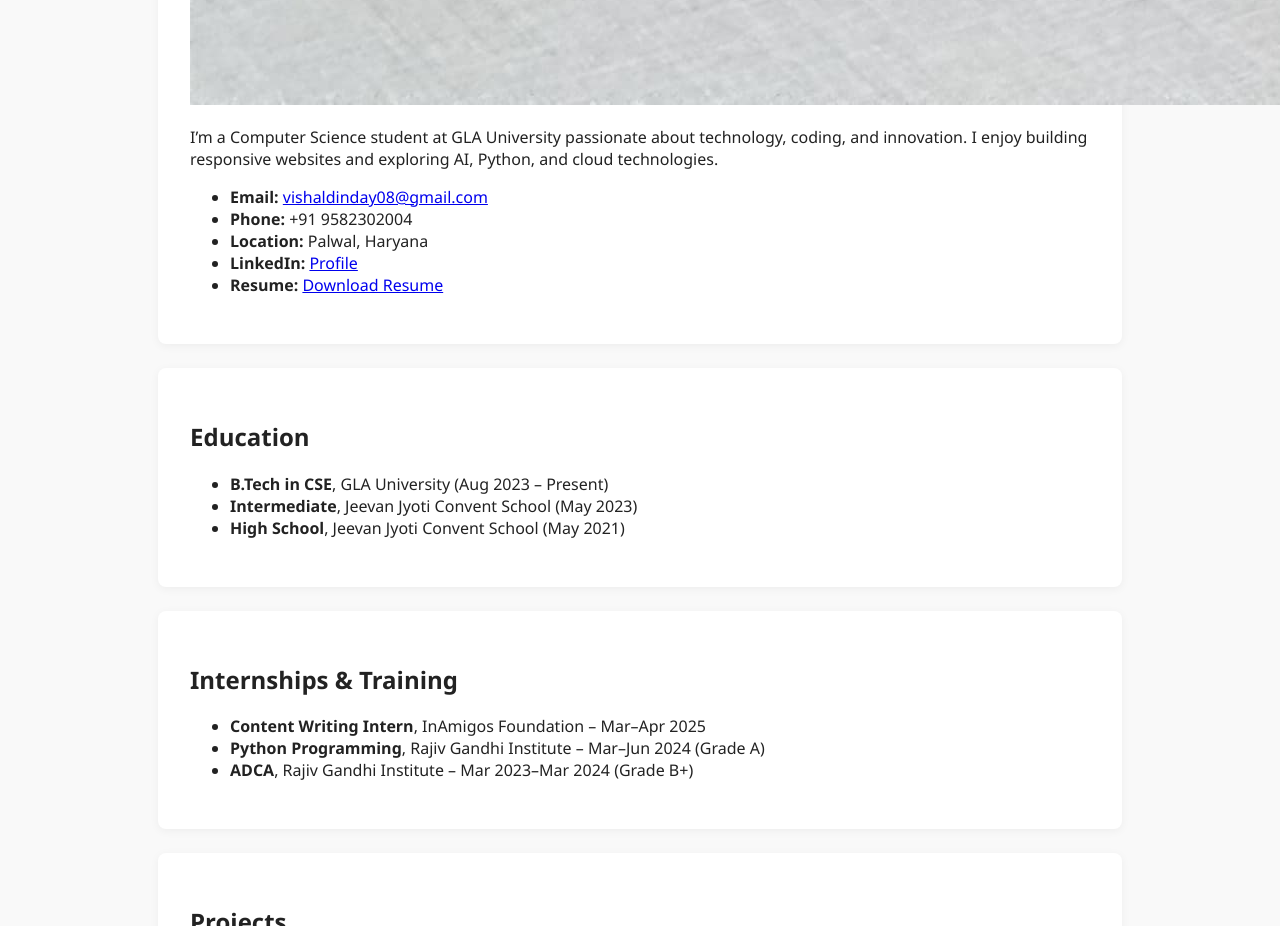
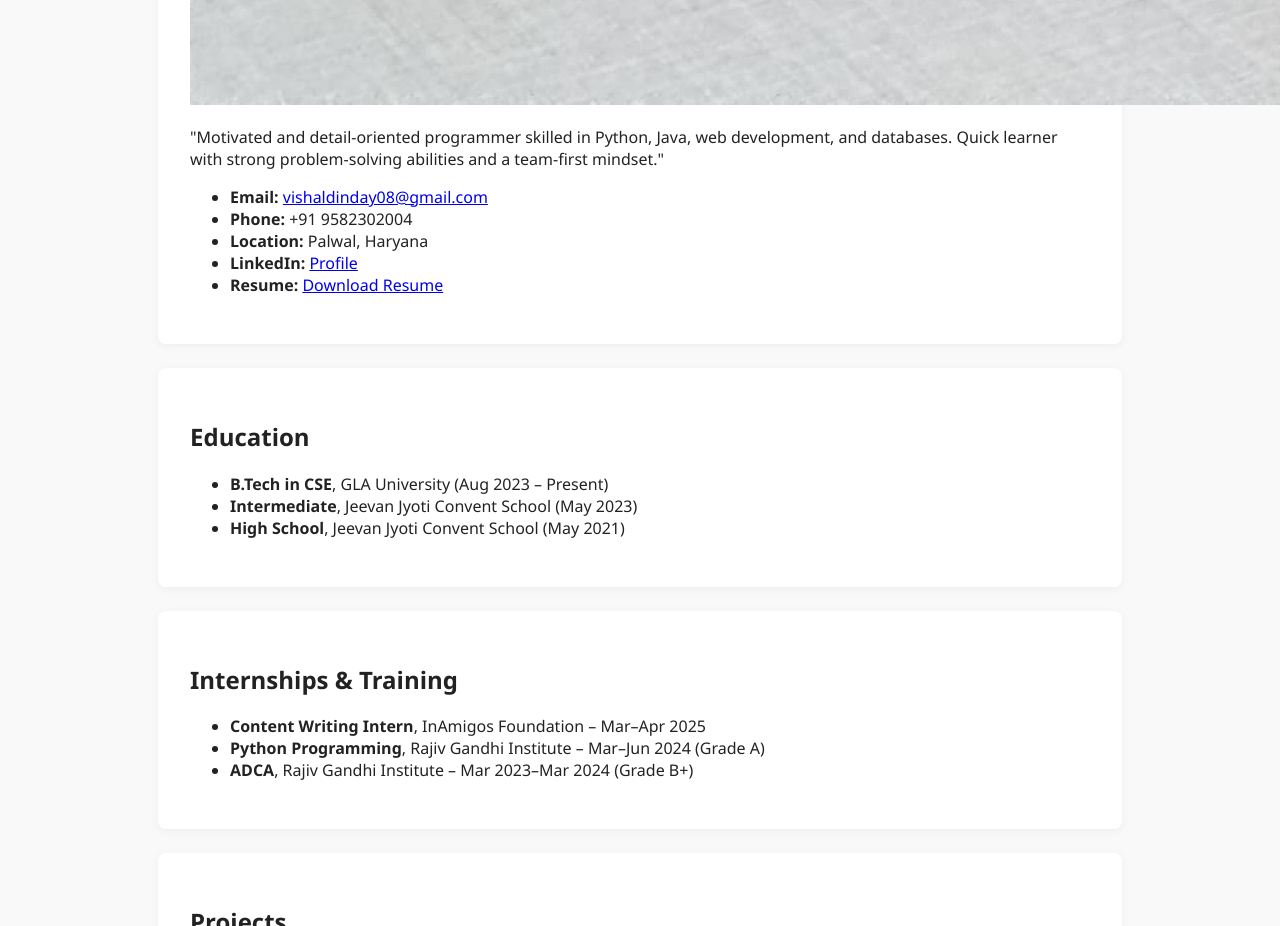
Before and after one commit to vishal004-web/cv-webpage, a plain HTML site: page index.html in a window 1280 px wide. Shown: the part 4880-5806 px from the top of the page. Drawn offline with nearby package versions, Linux system fonts and the light colour scheme.

Commit message:
uploaded

```diff
--- a/index.html
+++ b/index.html
@@ -34,7 +34,7 @@
     <section id="about" data-aos="fade-up">
       <h2>About Me</h2>
       <img src="Vishal Dinday.png" alt="Vishal Dinday" class="profile-pic">
-      <p>I’m a Computer Science student at GLA University passionate about technology, coding, and innovation. I enjoy building responsive websites and exploring AI, Python, and cloud technologies.</p>
+      <p>"Motivated and detail-oriented programmer skilled in Python, Java, web development, and databases. Quick learner with strong problem-solving abilities and a team-first mindset."</p>
       <ul>
         <li><strong>Email:</strong> <a href="mailto:vishaldinday08@gmail.com">vishaldinday08@gmail.com</a></li>
         <li><strong>Phone:</strong> +91 9582302004</li>
```
